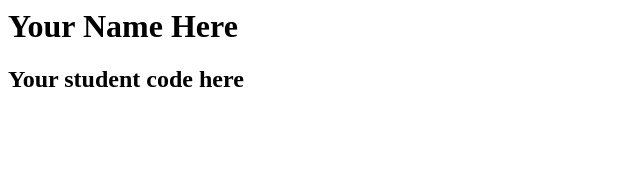
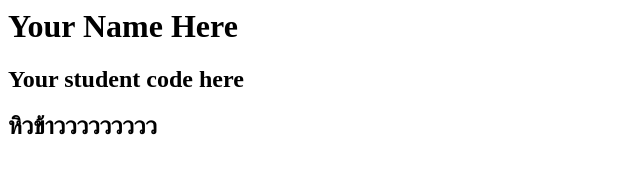
Before and after one commit to sasiwimol123/myweb, a plain HTML site: page index.html in a window 1280 px wide. Shown: the whole page, without its empty margins (0-640 px from the left). Drawn offline with Linux system fonts and the light colour scheme.

Commit message:
Update index.html

```diff
--- a/index.html
+++ b/index.html
@@ -2,5 +2,6 @@
   <body>
     <h1>Your Name Here</h1>
     <h2> Your student code here</h2>
+    <h2>หิวข้าววววววววว</h2>
   </body>
 </html>
```
